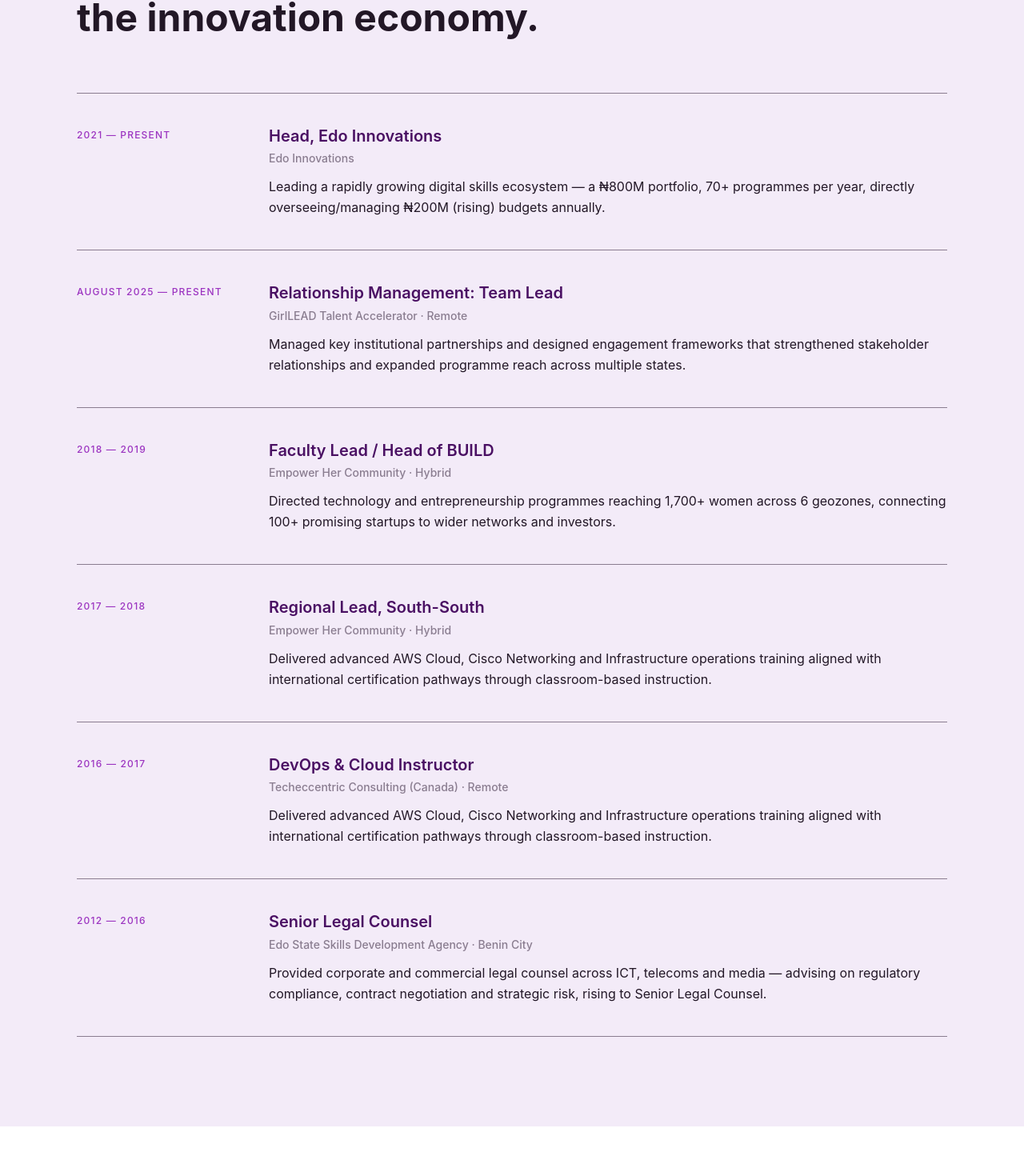
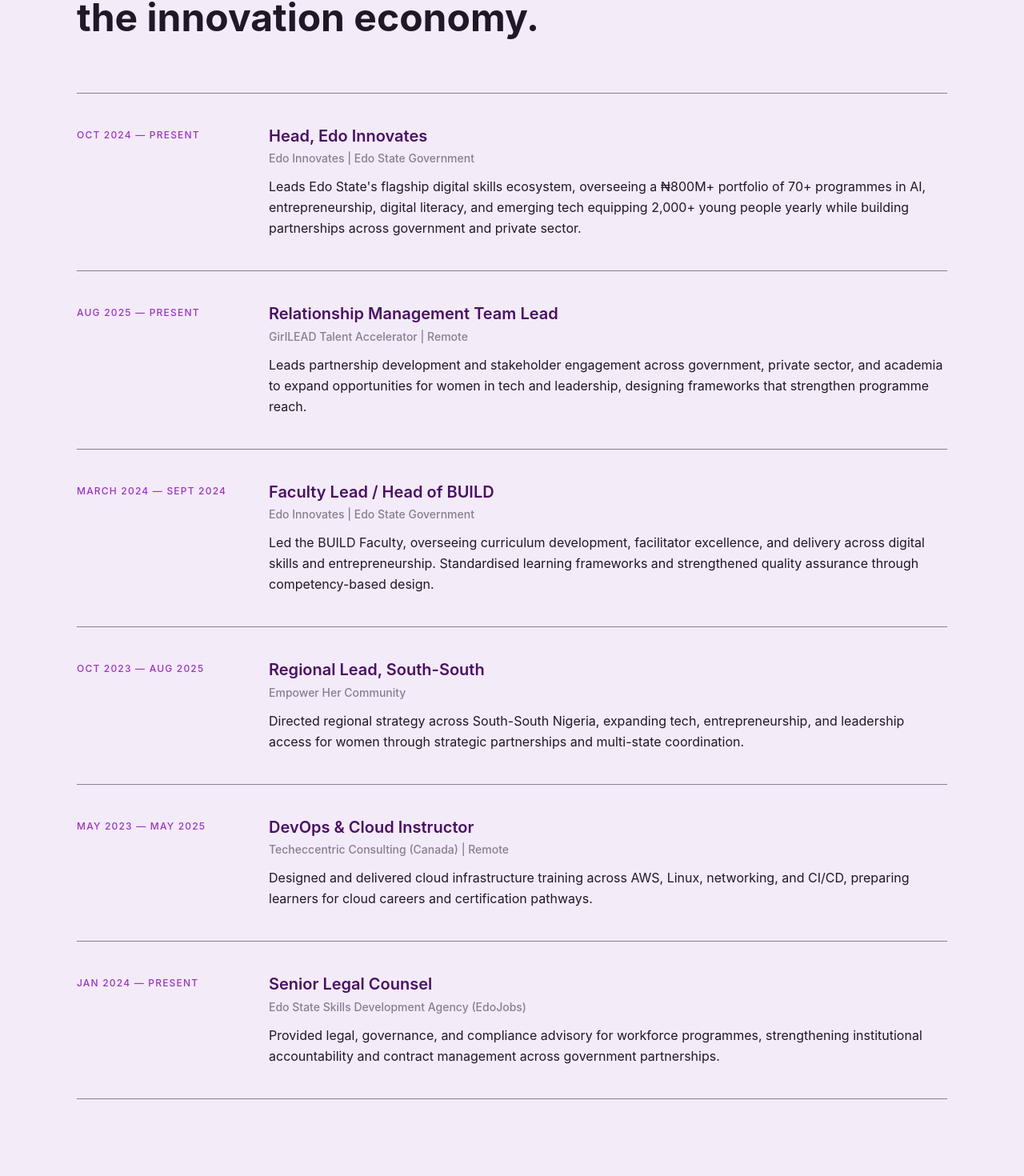
Before and after one commit to FOA-developer/Jobina-Portfolio, a React (Vite) app in the folder frontend/: page / in a window 1280 px wide. Shown: the part 2002-3472 px from the top of the page at 80% size. Built offline with nearby package versions, Linux system fonts and the light colour scheme.

Commit message:
feat: updated Experience component with new roles and descriptions for enhanced clarity and relevance

```diff
--- a/frontend/src/components/main/Experience.jsx
+++ b/frontend/src/components/main/Experience.jsx
@@ -1,39 +1,39 @@
 const EXPERIENCE = [
   {
-    period:  '2021 — PRESENT',
-    title:   'Head, Edo Innovations',
-    org:     'Edo Innovations',
-    desc:    'Leading a rapidly growing digital skills ecosystem — a ₦800M portfolio, 70+ programmes per year, directly overseeing/managing ₦200M (rising) budgets annually.',
+    period:  'OCT 2024 — Present',
+    title:   'Head, Edo Innovates',
+    org:     'Edo Innovates | Edo State Government',
+    desc:    "Leads Edo State's flagship digital skills ecosystem, overseeing a ₦800M+ portfolio of 70+ programmes in AI, entrepreneurship, digital literacy, and emerging tech equipping 2,000+ young people yearly while building partnerships across government and private sector.",
   },
   {
-    period:  'AUGUST 2025 — PRESENT',
-    title:   'Relationship Management: Team Lead',
-    org:     'GirlLEAD Talent Accelerator · Remote',
-    desc:    'Managed key institutional partnerships and designed engagement frameworks that strengthened stakeholder relationships and expanded programme reach across multiple states.',
+    period:  'AUG 2025 — Present',
+    title:   'Relationship Management Team Lead',
+    org:     'GirlLEAD Talent Accelerator | Remote',
+    desc:    "Leads partnership development and stakeholder engagement across government, private sector, and academia to expand opportunities for women in tech and leadership, designing frameworks that strengthen programme reach."
   },
   {
-    period:  '2018 — 2019',
+    period:  'MARCH 2024 — SEPT 2024',
     title:   'Faculty Lead / Head of BUILD',
-    org:     'Empower Her Community · Hybrid',
-    desc:    'Directed technology and entrepreneurship programmes reaching 1,700+ women across 6 geozones, connecting 100+ promising startups to wider networks and investors.',
+    org:     'Edo Innovates | Edo State Government',
+    desc:    "Led the BUILD Faculty, overseeing curriculum development, facilitator excellence, and delivery across digital skills and entrepreneurship. Standardised learning frameworks and strengthened quality assurance through competency-based design."
   },
   {
-    period:  '2017 — 2018',
+    period:  'OCT 2023 — AUG 2025',
     title:   'Regional Lead, South-South',
-    org:     'Empower Her Community · Hybrid',
-    desc:    'Delivered advanced AWS Cloud, Cisco Networking and Infrastructure operations training aligned with international certification pathways through classroom-based instruction.',
+    org:     'Empower Her Community',
+    desc:  "Directed regional strategy across South-South Nigeria, expanding tech, entrepreneurship, and leadership access for women through strategic partnerships and multi-state coordination."
   },
   {
-    period:  '2016 — 2017',
+    period:  'MAY 2023 — MAY 2025',
     title:   'DevOps & Cloud Instructor',
-    org:     'Techeccentric Consulting (Canada) · Remote',
-    desc:    'Delivered advanced AWS Cloud, Cisco Networking and Infrastructure operations training aligned with international certification pathways through classroom-based instruction.',
+    org:     'Techeccentric Consulting (Canada) | Remote',
+    desc:    "Designed and delivered cloud infrastructure training across AWS, Linux, networking, and CI/CD, preparing learners for cloud careers and certification pathways."
   },
   {
-    period:  '2012 — 2016',
+    period:  'JAN 2024 — PRESENT',
     title:   'Senior Legal Counsel',
-    org:     'Edo State Skills Development Agency · Benin City',
-    desc:    'Provided corporate and commercial legal counsel across ICT, telecoms and media — advising on regulatory compliance, contract negotiation and strategic risk, rising to Senior Legal Counsel.',
+    org:     'Edo State Skills Development Agency (EdoJobs)',
+    desc:    "Provided legal, governance, and compliance advisory for workforce programmes, strengthening institutional accountability and contract management across government partnerships."
   },
 ];
 
```
